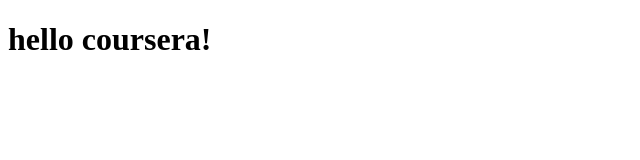
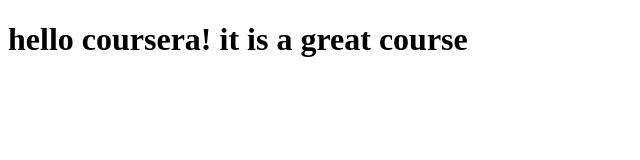
Before and after one commit to quacecode/coursera-test, a plain HTML site: page site/index.html in a window 1280 px wide. Shown: the whole page, without its empty margins (0-640 px from the left). Drawn offline with Linux system fonts and the light colour scheme.

Commit message:
small addition to our page content.

```diff
--- a/site/index.html
+++ b/site/index.html
@@ -4,6 +4,6 @@
 	<title>hello coursera!</title>
 </head>
 <body>
-<h1>hello coursera!</h1>
+<h1>hello coursera! it is a  great course</h1>
 </body>
 </html>
```
